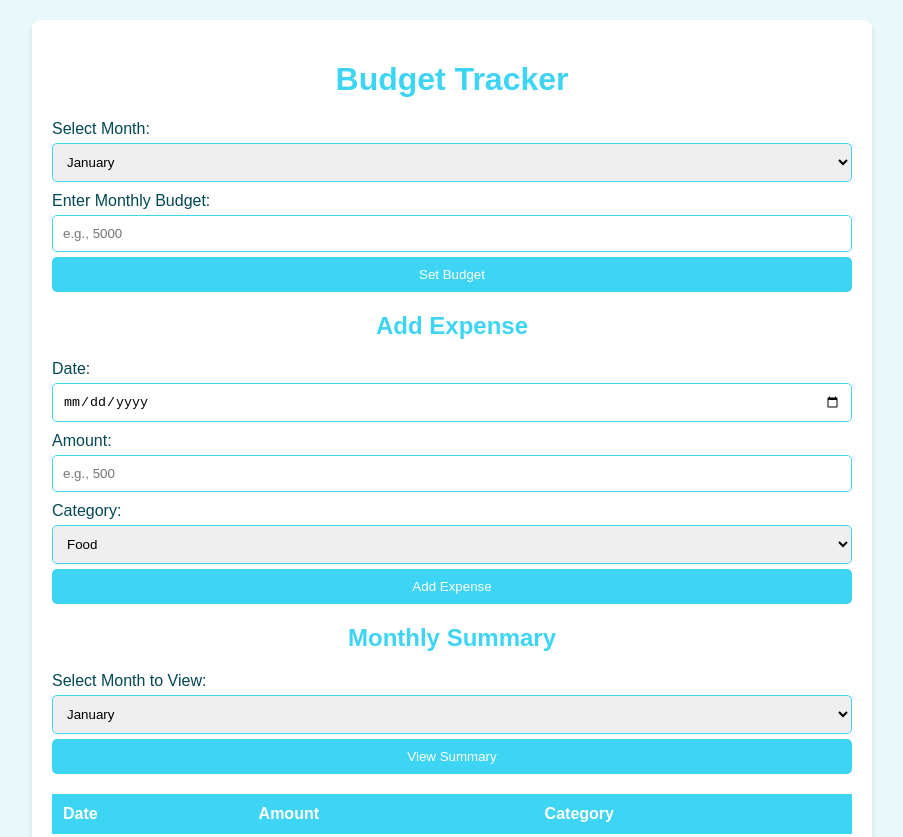
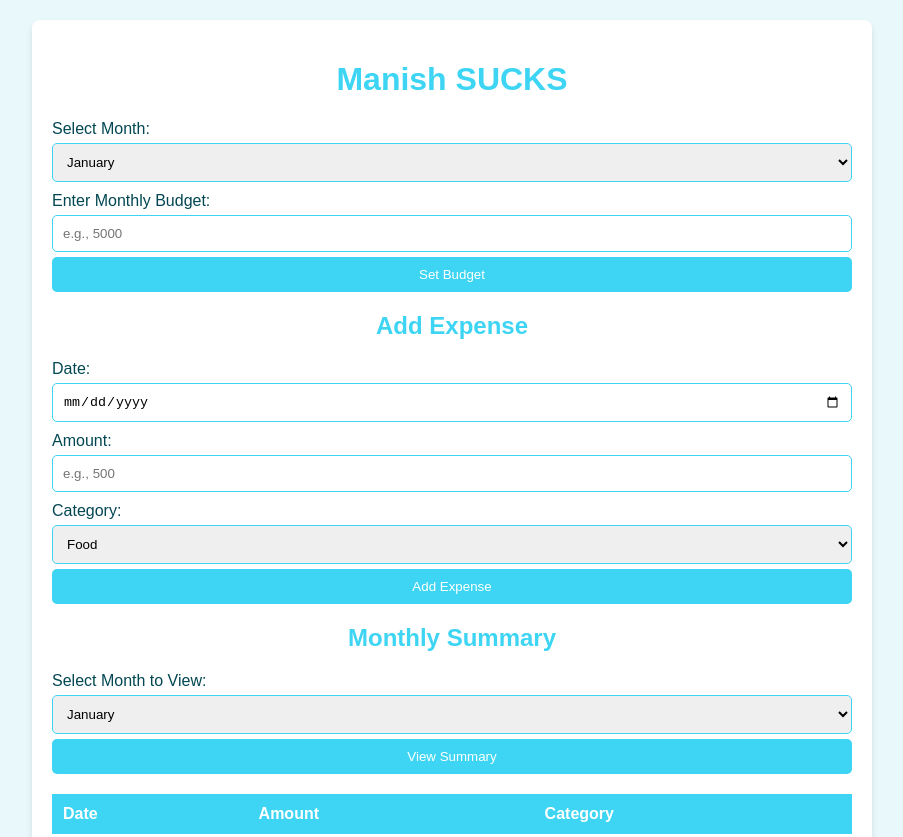
Before and after one commit to shailshree23/Expendture-Tracker, a plain HTML site: page index.html in a window 1280 px wide. Shown: the top 837 px of the page, without its empty margins (188-1091 px from the left). Drawn offline with Linux system fonts and the light colour scheme.

Commit message:
expense_tracker

```diff
--- a/index.html
+++ b/index.html
@@ -3,12 +3,12 @@
 <head>
     <meta charset="UTF-8">
     <meta name="viewport" content="width=device-width, initial-scale=1.0">
-    <title>Budget Tracker</title>
+    <title>Manish SUCKS</title>
     <link rel="stylesheet" href="styles.css">
 </head>
 <body>
     <div class="container">
-        <h1>Budget Tracker</h1>
+        <h1>Manish SUCKS</h1>
 
         <div class="budget-input">
             <label for="month">Select Month:</label>
```
